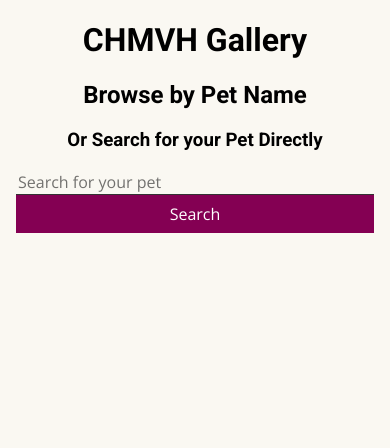
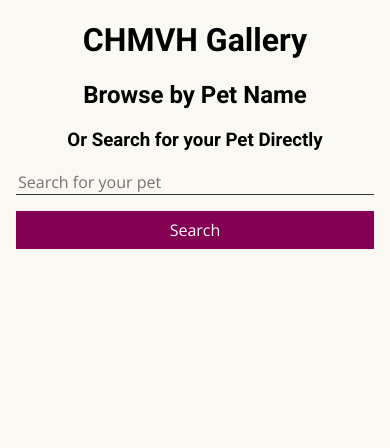
Before and after one commit to chmvh/chmvh-website, a Django app: page /gallery/ in a window 390 px wide. Shown: the part 57-505 px from the top of the page. Run offline with Django 3.2, Linux system fonts and the light colour scheme; data that the repository does not hold is empty; style sheets or scripts are compiled from the project's sources; parts of the project's set-up code (start-up, migrations or seed data) failed here and were passed over; some libraries are stand-ins or nearby versions.

Commit message:
Add bottom margin to mobile gallery search input.
Fixes #28

```diff
--- a/chmvh_website/static/css/modules/_form.scss
+++ b/chmvh_website/static/css/modules/_form.scss
@@ -62,7 +62,12 @@
     background: none;
     border: 0;
     border-bottom: $form-input-border;
+    margin: $form-search-input-margin;
     width: 100%;
+
+    @include media($tablet-up) {
+      margin: $form-search-input-margin-tablet;
+    }
 
     &:focus {
       border-bottom: $form-input-border-focused;
--- a/chmvh_website/static/css/modules/_vars.scss
+++ b/chmvh_website/static/css/modules/_vars.scss
@@ -81,6 +81,8 @@ $form-input-margin: 1em 0;
 $form-label-color: $color-gray;
 $form-label-size: .75em;
 $form-search-button-margin: .5em;
+$form-search-input-margin: 0 0 1em 0;
+$form-search-input-margin-tablet: 0;
 $form-search-margin: 1em auto;
 $form-search-max-width: 30em;
 
```
